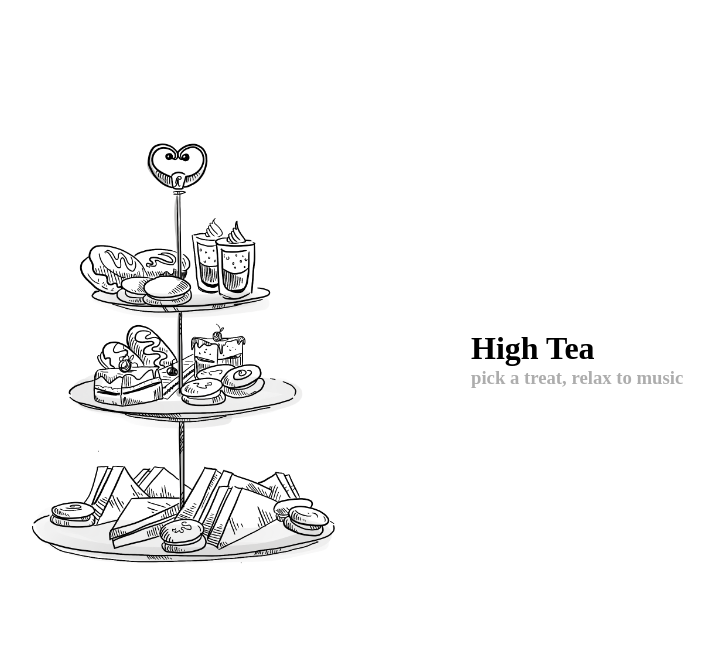
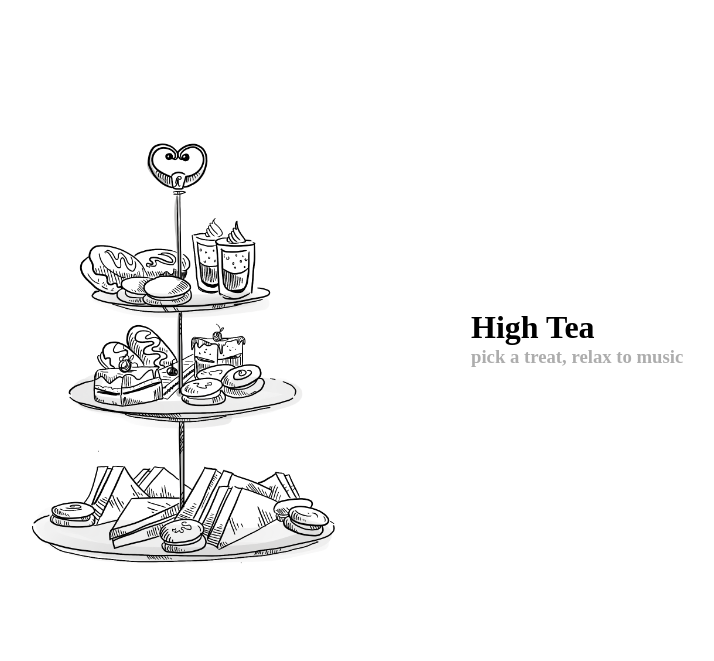
Before and after one commit to audreyyma/audreyyma.github.io, a plain HTML site: page index.html in a window 1280 px wide. Shown: the whole page, without its empty margins (237-951 px from the left). Drawn offline with Linux system fonts and the light colour scheme; a web font is replaced by a local one.

Commit message:
fixed center align

```diff
--- a/assets/css/style.css
+++ b/assets/css/style.css
@@ -83,6 +83,9 @@ body {
   z-index: 3;
 }
 
+.recipetext {
+  margin-top: 230px;
+}
 
 h1 {
   font-family: 'Source Serif Pro', serif;
@@ -109,7 +112,6 @@ h6 {
   display: flex;
   flex-direction: row;
   justify-content: flex-start;
-  align-items: center;
 }
 
 .hidden {
```
Also changed, not shown: 1 other file.
